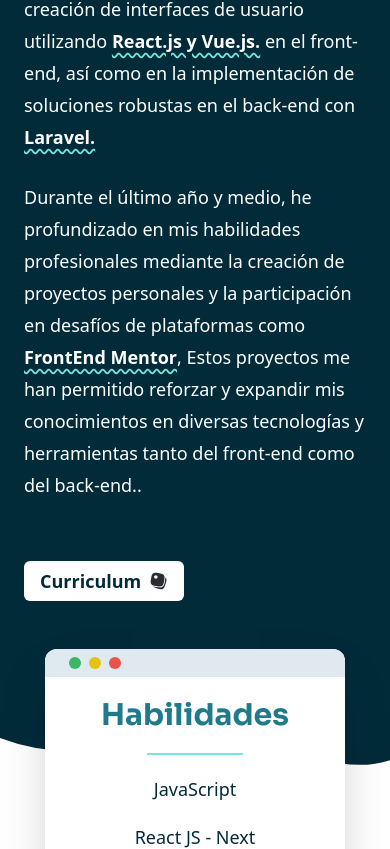
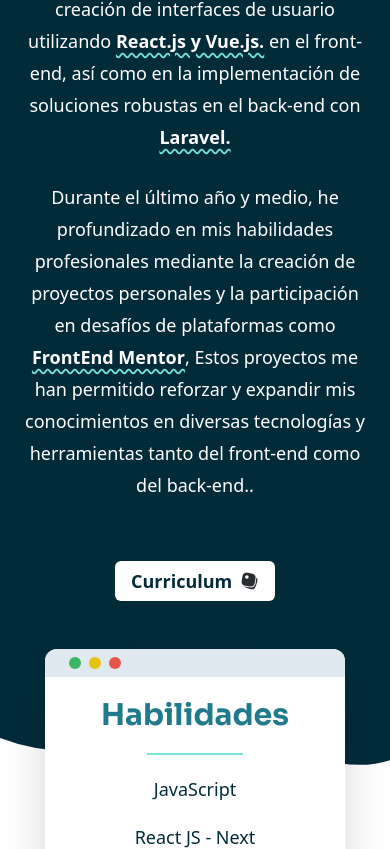
Before and after one commit to ShamirLeon/shamir-leon-portfolio, a React (Vite) app: page / in a window 390 px wide. Shown: the part 1166-2015 px from the top of the page. Built offline with nearby package versions, Linux system fonts and the light colour scheme; no server answers; the database is empty.

Commit message:
Fix: fix width image responsives

```diff
--- a/src/components/About Me/AboutMe.jsx
+++ b/src/components/About Me/AboutMe.jsx
@@ -12,7 +12,7 @@ const AboutMe = params => {
 				id='AboutMe'
 				className='bg-Dark-Blue pt-8 pb-20 lg:flex lg:items-center lg:justify-center  lg:gap-28 lg:py-2 lg:px-32'
 			>
-				<div className='flex flex-col gap-7 px-6 py-12 text-left text-lg leading-8 text-White  lg:w-[620px] lg:gap-3 lg:p-0'>
+				<div className='flex flex-col gap-7 px-6 py-12 text-center md:text-left text-lg leading-8 text-White  lg:w-[620px] lg:gap-3 lg:p-0'>
 					<h2 className='py-4 mb-2 text-center text-3xl font-bold tracking-widest text-Light-Green lg:py-2 lg:text-left'>
 						Sobre mí
 					</h2>
@@ -43,7 +43,7 @@ const AboutMe = params => {
 					<div>
 						<a
 							href={import.meta.env.VITE_CV_URL}
-							className='  rounded-md bg-White py-1 px-4 mt-8 max-w-[160px] flex items-center gap-2 text-center font-bold text-Dark-Blue lg:text-left'
+							className='rounded-md bg-White py-1 px-4 mt-8 max-w-[160px] flex items-center gap-2 text-center font-bold text-Dark-Blue lg:text-left m-auto md:m-0'
 							target='_blank'
 							rel='noreferrer'
 						>
--- a/src/components/Hero/Hero.jsx
+++ b/src/components/Hero/Hero.jsx
@@ -17,8 +17,8 @@ const Hero = params => {
 				<div className='hidden h-2 w-2/3 bg-Light-Green lg:block'></div>
 			</div>
 			<picture>
-				<img src={HeroImage} alt='Shamir León' className='w-[420px] rounded-md' />
-				<div className='mt-12 h-3 w-[420px] rounded-[50%] bg-Black blur-[25px]'></div>
+				<img src={HeroImage} alt='Shamir León' className='w-[300px] md:w-[420px] rounded-md m-auto' />
+				<div className='mt-12 h-3 w-[300px] md:w-[420px] rounded-[50%] bg-Black blur-[25px]'></div>
 			</picture>
 		</section>
 	);
```
